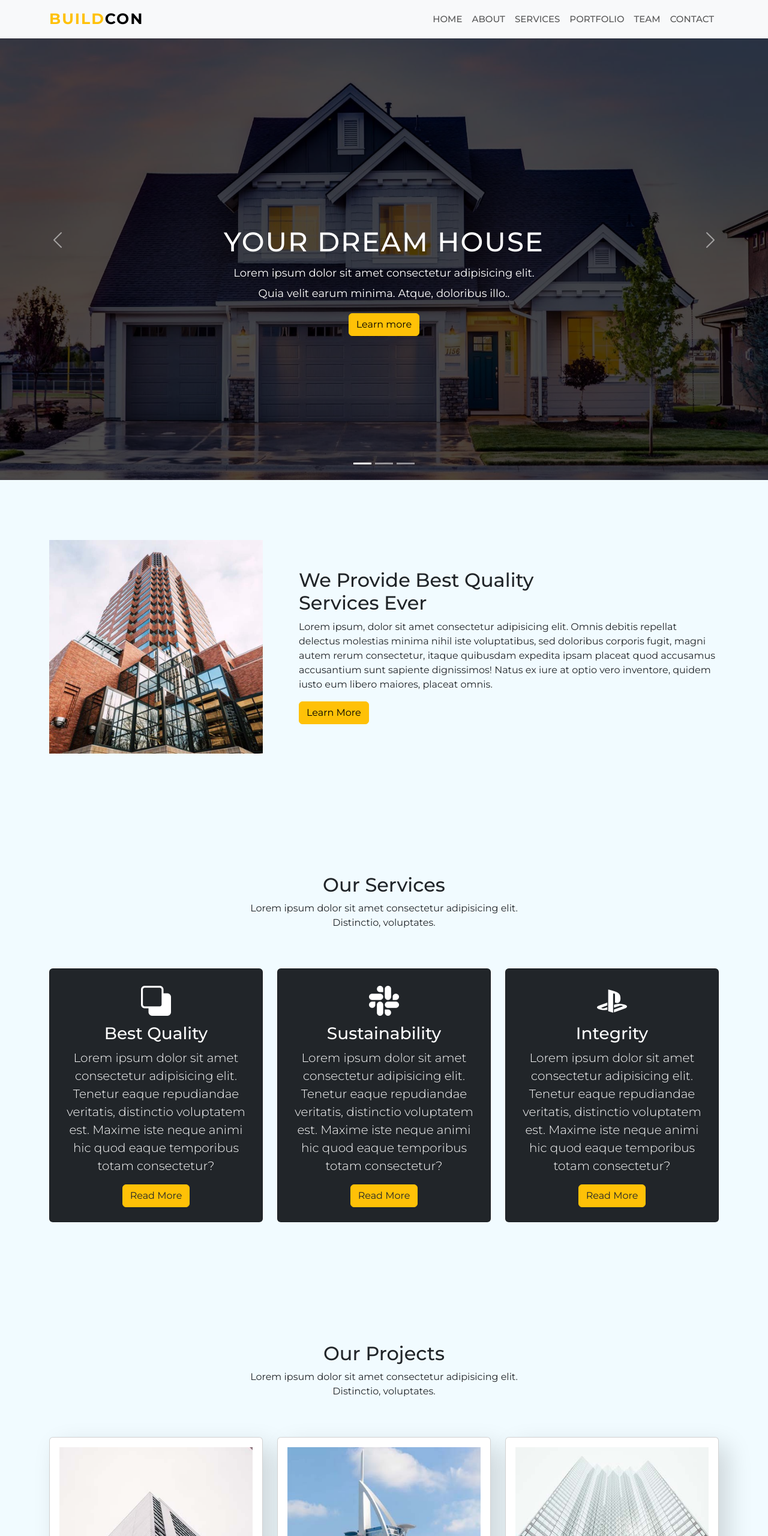
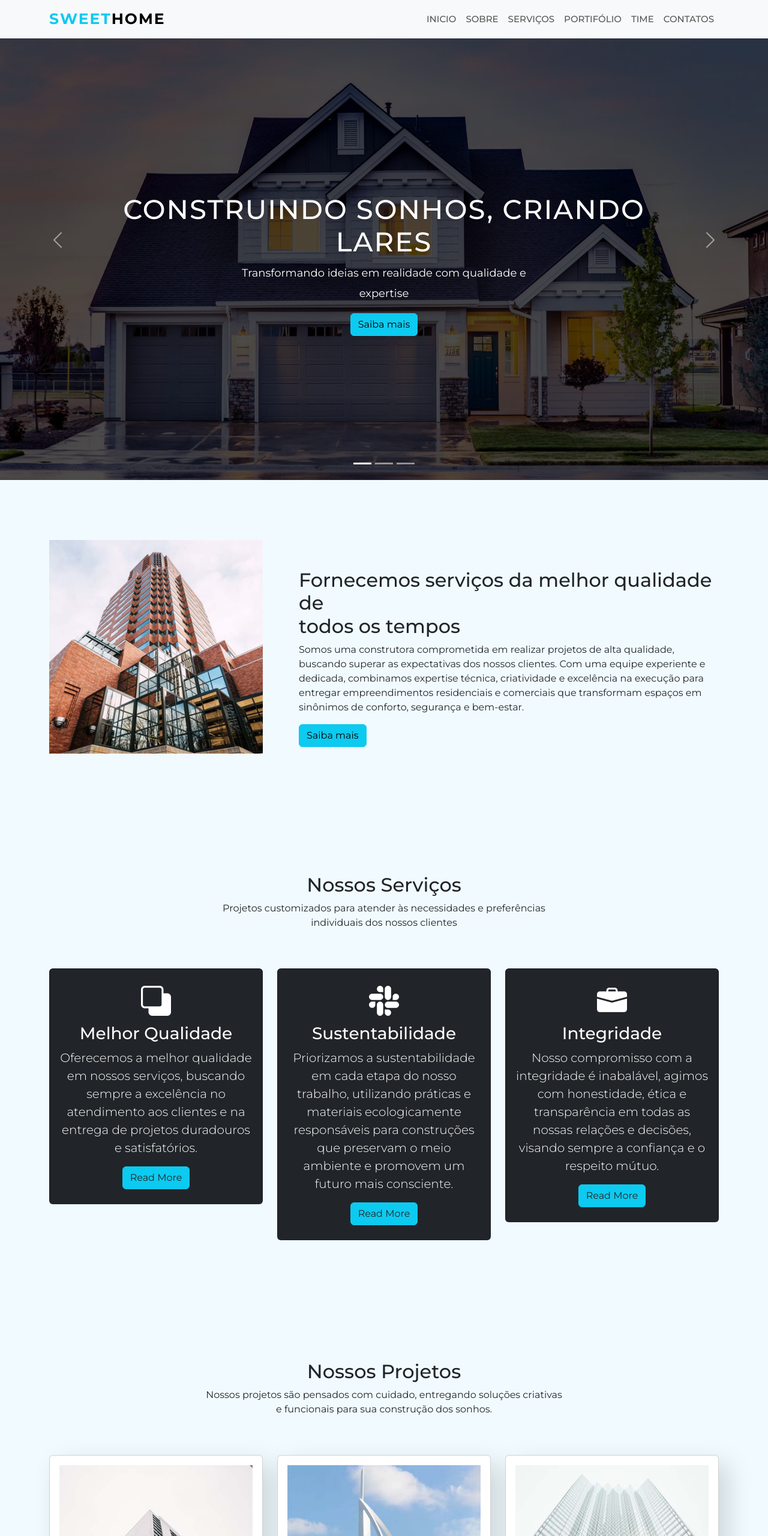
Before and after one commit to vagner0795/lp-bootsrap-build-company, a plain HTML site: page index.html in a window 1280 px wide. Shown: the top 2560 px of the page at 60% size. Drawn offline with nearby package versions, Linux system fonts and the light colour scheme.

Commit message:
updated page and created READEME

```diff
--- a/index.html
+++ b/index.html
@@ -1,5 +1,5 @@
 <!DOCTYPE html>
-<html lang="en">
+<html lang="pt-br">
 
 <head>
     <meta charset="UTF-8">
@@ -12,7 +12,7 @@
     <link href="https://fonts.googleapis.com/css2?family=Montserrat:wght@300;400;500;600;700&display=swap"
         rel="stylesheet">
     <link rel="stylesheet" href="https://cdn.jsdelivr.net/npm/bootstrap-icons@1.11.1/font/bootstrap-icons.css">
-    <title>BuildCon</title>
+    <title>SweetHome</title>
 </head>
 
 <body>
@@ -20,7 +20,7 @@
     <header>
         <nav class="navbar navbar-expand-lg bg-body-tertiary fixed-top">
             <div class="container">
-                <a class="navbar-brand" href="#"><span class="text-warning">Build</span>Con</a>
+                <a class="navbar-brand" href="#"><span class="text-info">Sweet</span>Home</a>
                 <button class="navbar-toggler" type="button" data-bs-toggle="collapse"
                     data-bs-target="#navbarSupportedContent" aria-controls="navbarSupportedContent"
                     aria-expanded="false" aria-label="Toggle navigation">
@@ -29,22 +29,22 @@
                 <div class="collapse navbar-collapse" id="navbarSupportedContent">
                     <ul class="navbar-nav ms-auto mb-2 mb-lg-0">
                         <li class="nav-item">
-                            <a class="nav-link" href="#home">Home</a>
+                            <a class="nav-link" href="#home">Inicio</a>
                         </li>
                         <li class="nav-item">
-                            <a class="nav-link" href="#about">About</a>
+                            <a class="nav-link" href="#about">Sobre</a>
                         </li>
                         <li class="nav-item">
-                            <a class="nav-link" href="#services">Services</a>
+                            <a class="nav-link" href="#services">Serviços</a>
                         </li>
                         <li class="nav-item">
-                            <a class="nav-link" href="#portfolio">Portfolio</a>
+                            <a class="nav-link" href="#portfolio">Portifólio</a>
                         </li>
                         <li class="nav-item">
-                            <a class="nav-link" href="#team">Team</a>
+                            <a class="nav-link" href="#team">Time</a>
                         </li>
                         <li class="nav-item">
-                            <a class="nav-link" href="#contact">Contact</a>
+                            <a class="nav-link" href="#contact">Contatos</a>
                         </li>
                     </ul>
                 </div>
@@ -66,28 +66,25 @@
                 <div class="carousel-item active">
                     <img src="./assets/home-1.jpg" class="d-block w-100" alt="home-image">
                     <div class="carousel-caption">
-                        <h5>Your Dream House</h5>
-                        <p>Lorem ipsum dolor sit amet consectetur adipisicing elit. Quia velit earum minima. Atque,
-                            doloribus illo..</p>
-                        <p><a href="#" class="btn btn-warning mt-3">Learn more</a></p>
+                        <h5>Construindo sonhos, criando lares</h5>
+                        <p>Transformando ideias em realidade com qualidade e expertise</p>
+                        <p><a href="#" class="btn btn-info mt-3">Saiba mais</a></p>
                     </div>
                 </div>
                 <div class="carousel-item">
                     <img src="./assets/home-2.jpg" class="d-block w-100" alt="home-image">
                     <div class="carousel-caption">
-                        <h5>True Construction</h5>
-                        <p>Lorem ipsum dolor sit amet consectetur adipisicing elit. Quia velit earum minima. Atque,
-                            doloribus illo..</p>
-                        <p><a href="#" class="btn btn-warning mt-3">Learn more</a></p>
+                        <h5>Experiência e confiança em construção</h5>
+                        <p>Construções sólidas e duradouras feitas por profissionais capacitados</p>
+                        <p><a href="#" class="btn btn-info mt-3">Saiba mais</a></p>
                     </div>
                 </div>
                 <div class="carousel-item">
                     <img src="./assets/home-3.jpg" class="d-block w-100" alt="home-image">
                     <div class="carousel-caption">
-                        <h5>Always Dedicated</h5>
-                        <p>Lorem ipsum dolor sit amet consectetur adipisicing elit. Quia velit earum minima. Atque,
-                            doloribus illo..</p>
-                        <p><a href="#" class="btn btn-warning mt-3">Learn more</a></p>
+                        <h5>Construção de excelência para a vida moderna</h5>
+                        <p>Inovando em projetos residenciais e comerciais com estilo e funcionalidade</p>
+                        <p><a href="#" class="btn btn-info mt-3">Saiba mais</a></p>
                     </div>
                 </div>
             </div>
@@ -113,14 +110,14 @@
                     </div>
                 </div>
                 <div class="col-lg-8 col-md-12 col-12 ps-lg-5 mt-md-5">
-                    <div class="about-text">
-                        <h2>We Provide Best Quality <br> Services Ever</h2>
-                        <p>Lorem ipsum, dolor sit amet consectetur adipisicing elit. Omnis debitis repellat delectus
-                            molestias minima nihil iste voluptatibus, sed doloribus corporis fugit, magni autem
-                            rerum consectetur, itaque quibusdam expedita ipsam placeat quod accusamus accusantium
-                            sunt sapiente dignissimos! Natus ex iure at optio vero inventore, quidem iusto eum
-                            libero maiores, placeat omnis.</p>
-                        <a href="#" class="btn btn-warning">Learn More</a>
+                    <div class="about-text text-lg-start text-center">
+                        <h2>Fornecemos serviços da melhor qualidade de <br> todos os tempos</h2>
+                        <p>Somos uma construtora comprometida em realizar projetos de alta qualidade, buscando superar
+                            as expectativas dos nossos clientes. Com uma equipe experiente e dedicada, combinamos
+                            expertise técnica, criatividade e excelência na execução para entregar empreendimentos
+                            residenciais e comerciais que transformam espaços em sinônimos de conforto, segurança e
+                            bem-estar.</p>
+                        <a href="#" class="btn btn-info">Saiba mais</a>
                     </div>
                 </div>
             </div>
@@ -132,8 +129,9 @@
             <div class="row">
                 <div class="col-md-12">
                     <div class="section-header text-center pb-5">
-                        <h2>Our Services</h2>
-                        <p>Lorem ipsum dolor sit amet consectetur adipisicing elit. <br> Distinctio, voluptates.</p>
+                        <h2>Nossos Serviços</h2>
+                        <p>Projetos customizados para atender às necessidades e preferências <br> individuais dos nossos
+                            clientes</p>
                     </div>
                 </div>
             </div>
@@ -142,11 +140,11 @@
                     <div class="card text-white text-center bg-dark pb-2">
                         <div class="card-body">
                             <i class="bi bi-subtract"></i>
-                            <h3 class="card-title">Best Quality</h3>
-                            <p class="lead">Lorem ipsum dolor sit amet consectetur adipisicing elit. Tenetur eaque
-                                repudiandae veritatis, distinctio voluptatem est. Maxime iste neque animi hic quod eaque
-                                temporibus totam consectetur?</p>
-                            <button class="btn btn-warning text-dark">Read More</button>
+                            <h3 class="card-title">Melhor Qualidade</h3>
+                            <p class="lead">Oferecemos a melhor qualidade em nossos serviços, buscando sempre a
+                                excelência no atendimento aos clientes e na entrega de projetos duradouros e
+                                satisfatórios.</p>
+                            <button class="btn btn-info text-dark">Read More</button>
                         </div>
                     </div>
                 </div>
@@ -154,23 +152,23 @@
                     <div class="card text-white text-center bg-dark pb-2">
                         <div class="card-body">
                             <i class="bi bi-slack"></i>
-                            <h3 class="card-title">Sustainability</h3>
-                            <p class="lead">Lorem ipsum dolor sit amet consectetur adipisicing elit. Tenetur eaque
-                                repudiandae veritatis, distinctio voluptatem est. Maxime iste neque animi hic quod eaque
-                                temporibus totam consectetur?</p>
-                            <button class="btn btn-warning text-dark">Read More</button>
+                            <h3 class="card-title">Sustentabilidade</h3>
+                            <p class="lead">Priorizamos a sustentabilidade em cada etapa do nosso trabalho, utilizando
+                                práticas e materiais ecologicamente responsáveis para construções que preservam o meio
+                                ambiente e promovem um futuro mais consciente.</p>
+                            <button class="btn btn-info text-dark">Read More</button>
                         </div>
                     </div>
                 </div>
                 <div class="col-12 col-md-12 col-lg-4">
                     <div class="card text-white text-center bg-dark pb-2">
                         <div class="card-body">
-                            <i class="bi bi-playstation"></i>
-                            <h3 class="card-title">Integrity</h3>
-                            <p class="lead">Lorem ipsum dolor sit amet consectetur adipisicing elit. Tenetur eaque
-                                repudiandae veritatis, distinctio voluptatem est. Maxime iste neque animi hic quod eaque
-                                temporibus totam consectetur?</p>
-                            <button class="btn btn-warning text-dark">Read More</button>
+                            <i class="bi bi-briefcase-fill"></i>
+                            <h3 class="card-title">Integridade</h3>
+                            <p class="lead">Nosso compromisso com a integridade é inabalável, agimos com honestidade,
+                                ética e transparência em todas as nossas relações e decisões, visando sempre a confiança
+                                e o respeito mútuo.</p>
+                            <button class="btn btn-info text-dark">Read More</button>
                         </div>
                     </div>
                 </div>
@@ -183,8 +181,10 @@
             <div class="row">
                 <div class="col-md-12">
                     <div class="section-header text-center pb-5">
-                        <h2>Our Projects</h2>
-                        <p>Lorem ipsum dolor sit amet consectetur adipisicing elit. <br> Distinctio, voluptates.</p>
+                        <h2>Nossos Projetos</h2>
+                        <p>Nossos projetos são pensados com cuidado, entregando soluções criativas <br> e funcionais
+                            para sua
+                            construção dos sonhos.</p>
                     </div>
                 </div>
             </div>
@@ -195,10 +195,11 @@
                             <div class="img-area mb-4">
                                 <img src="./assets/project-1.jpg" alt="project-image" class="img-fluid">
                             </div>
-                            <h3 class="card-title">Build Make</h3>
-                            <p class="lead">Lorem ipsum dolor sit amet consectetur adipisicing elit. Non officiis unde
-                                voluptates cupiditate dolorem aperiam id modi eligendi inventore a?</p>
-                            <button class="btn btn-warning text-dark">Learn More</button>
+                            <h3 class="card-title">Torre Lumière</h3>
+                            <p class="lead">A Torre Lumière, um projeto icônico da nossa empresa, é um exemplo perfeito
+                                de elegância arquitetônica e inovação tecnológica, oferecendo espaços amplos e modernos
+                                para uma experiência de vida exclusiva</p>
+                            <button class="btn btn-info text-dark">Saiba mais</button>
                         </div>
                     </div>
                 </div>
@@ -208,10 +209,11 @@
                             <div class="img-area mb-4">
                                 <img src="./assets/project-2.jpg" alt="project-image" class="img-fluid">
                             </div>
-                            <h3 class="card-title">Build Make</h3>
-                            <p class="lead">Lorem ipsum dolor sit amet consectetur adipisicing elit. Non officiis unde
-                                voluptates cupiditate dolorem aperiam id modi eligendi inventore a?</p>
-                            <button class="btn btn-warning text-dark">Learn More</button>
+                            <h3 class="card-title">Residencial Harmonia</h3>
+                            <p class="lead">O Residencial Harmonia é o lugar perfeito para viver harmoniosamente, com um
+                                design contemporâneo, áreas verdes exuberantes e amenidades que proporcionam conforto e
+                                bem-estar.</p>
+                            <button class="btn btn-info text-dark">Saiba mais</button>
                         </div>
                     </div>
                 </div>
@@ -221,10 +223,11 @@
                             <div class="img-area mb-4">
                                 <img src="./assets/project-3.jpg" alt="project-image" class="img-fluid">
                             </div>
-                            <h3 class="card-title">Build Make</h3>
-                            <p class="lead">Lorem ipsum dolor sit amet consectetur adipisicing elit. Non officiis unde
-                                voluptates cupiditate dolorem aperiam id modi eligendi inventore a?</p>
-                            <button class="btn btn-warning text-dark">Learn More</button>
+                            <h3 class="card-title">Solara Towers</h3>
+                            <p class="lead">As Solara Towers são um exemplo de sofisticação e estilo, oferecendo
+                                apartamentos luxuosos com vistas panorâmicas, amenidades exclusivas e design
+                                contemporâneo de alta qualidade.</p>
+                            <button class="btn btn-info text-dark">Saiba mais</button>
                         </div>
                     </div>
                 </div>
@@ -238,8 +241,9 @@
             <div class="row">
                 <div class="col-md-12">
                     <div class="section-header text-center pb-5">
-                        <h2>Our Team</h2>
-                        <p>Lorem ipsum dolor sit amet consectetur adipisicing elit. <br> Distinctio, voluptates.</p>
+                        <h2>Nosso Time</h2>
+                        <p>Nossa equipe é uma verdadeira equipe dos sonhos, combinando talento excepcional, criatividade
+                            inigualável e dedicação sem limites para realizar projetos fabulosos.</p>
                     </div>
                 </div>
             </div>
@@ -249,8 +253,8 @@
                         <div class="card-body">
                             <img src="./assets/team-1.jpg" alt="image-team-member" class="img-fluid rounded-circle">
                             <h3 class="card-title py-2">Thomas Turbano</h3>
-                            <p class="card-text">Lorem ipsum dolor sit amet consectetur adipisicing elit. Maiores
-                                quaerat eum possimus rerum excepturi sit.</p>
+                            <p class="card-text">Nosso CEO é um líder visionário, impulsionando nossa empresa com
+                                inovação, paixão e orientação estratégica. </p>
                             <p class="socials">
                                 <i class="bi bi-twitter text-dark mx-1"></i>
                                 <i class="bi bi-facebook text-dark mx-1"></i>
@@ -265,8 +269,8 @@
                         <div class="card-body">
                             <img src="./assets/team-2.jpg" alt="image-team-member" class="img-fluid rounded-circle">
                             <h3 class="card-title py-2">Jalim Rabei</h3>
-                            <p class="card-text">Lorem ipsum dolor sit amet consectetur adipisicing elit. Maiores
-                                quaerat eum possimus rerum excepturi sit.</p>
+                            <p class="card-text">Nosso arquiteto é um profissional talentoso, criativo e comprometido,
+                                trazendo vida aos projetos com seu olhar único.</p>
                             <p class="socials">
                                 <i class="bi bi-twitter text-dark mx-1"></i>
                                 <i class="bi bi-facebook text-dark mx-1"></i>
@@ -281,8 +285,8 @@
                         <div class="card-body">
                             <img src="./assets/team-3.jpg" alt="image-team-member" class="img-fluid rounded-circle">
                             <h3 class="card-title py-2">Thais Cagano</h3>
-                            <p class="card-text">Lorem ipsum dolor sit amet consectetur adipisicing elit. Maiores
-                                quaerat eum possimus rerum excepturi sit.</p>
+                            <p class="card-text">Nossa Gerente de Marketing é uma profissional talentosa, líder
+                                inspiradora e estrategista criativa, impulsionando resultados excepcionais.</p>
                             <p class="socials">
                                 <i class="bi bi-twitter text-dark mx-1"></i>
                                 <i class="bi bi-facebook text-dark mx-1"></i>
@@ -297,8 +301,8 @@
                         <div class="card-body">
                             <img src="./assets/team-4.jpg" alt="image-team-member" class="img-fluid rounded-circle">
                             <h3 class="card-title py-2">Voulim Rabar</h3>
-                            <p class="card-text">Lorem ipsum dolor sit amet consectetur adipisicing elit. Maiores
-                                quaerat eum possimus rerum excepturi sit.</p>
+                            <p class="card-text">Nossa Gerente de Relações Humanas é uma mulher dedicada, compassiva e
+                                habilidosa em promover o bem-estar dos nossos colaboradores.</p>
                             <p class="socials">
                                 <i class="bi bi-twitter text-dark mx-1"></i>
                                 <i class="bi bi-facebook text-dark mx-1"></i>
@@ -317,8 +321,8 @@
             <div class="row">
                 <div class="col-md-12">
                     <div class="section-header text-center pb-5">
-                        <h2>Contact Us</h2>
-                        <p>Lorem ipsum dolor sit amet consectetur adipisicing elit. <br> Distinctio, voluptates.</p>
+                        <h2>Contato</h2>
+                        <p>Estamos disponíveis para atendimento personalizado. Entre em contato conosco para soluções sob medida para suas necessidades.</p>
                     </div>
                 </div>
             </div>
@@ -328,20 +332,20 @@
                         <div class="row">
                             <div class="col-md-12">
                                 <div class="mb-3">
-                                    <input type="text" class="form-control" required placeholder="Your Full Name">
+                                    <input type="text" class="form-control" required placeholder="Nome">
                                 </div>
                             </div>
                             <div class="col-md-12">
                                 <div class="mb-3">
-                                    <input type="email" class="form-control" required placeholder="Your Email Here">
+                                    <input type="email" class="form-control" required placeholder="Email">
                                 </div>
                             </div>
                             <div class="col-md-12">
                                 <div class="mb-3">
-                                    <textarea rows="3" class="form-control" placeholder="Your Query Here"></textarea>
+                                    <textarea rows="3" class="form-control" placeholder="Sua mensagem"></textarea>
                                 </div>
                             </div>
-                            <button class="btn btn-warning btn-lg btn-block mt-3">Send Now</button>
+                            <button class="btn btn-info btn-lg btn-block mt-3">Enviar</button>
                         </div>
                     </form>
                 </div>
```
Also changed, not shown: style.css (+7 -0 lines), assets/result.png (added), assets/vagner-image.png (added), 1 other file.
